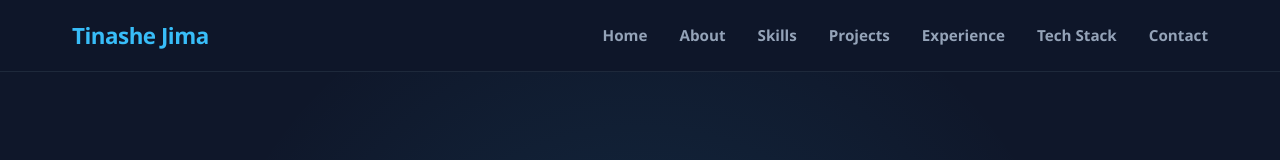
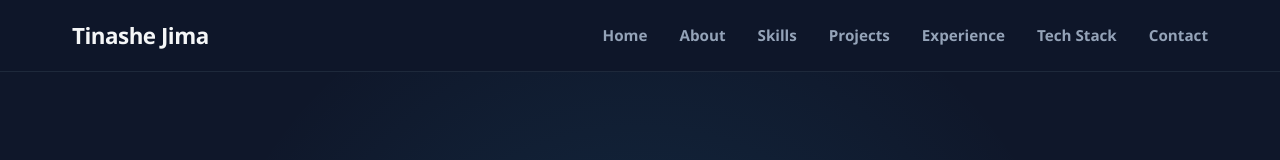
Before and after one commit to tinashejima/my-portfolio, a React (Vite) app: page / in a window 1280 px wide. Shown: the top 160 px of the page. Built offline with nearby package versions, Linux system fonts and the light colour scheme.

Commit message:
fix: update logo color in footer

```diff
--- a/src/portfolio.css
+++ b/src/portfolio.css
@@ -47,7 +47,7 @@
 .logo {
   font-size: 1.4rem;
   font-weight: 800;
-  color: #38bdf8;
+  color: #f4f6f7;
   text-decoration: none;
   letter-spacing: -0.5px;
 }
```
